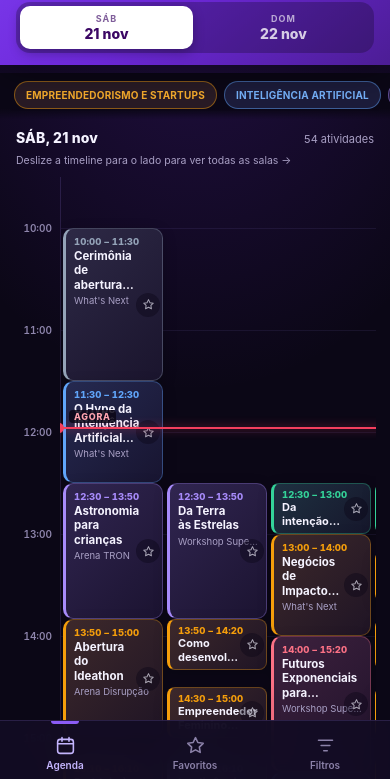
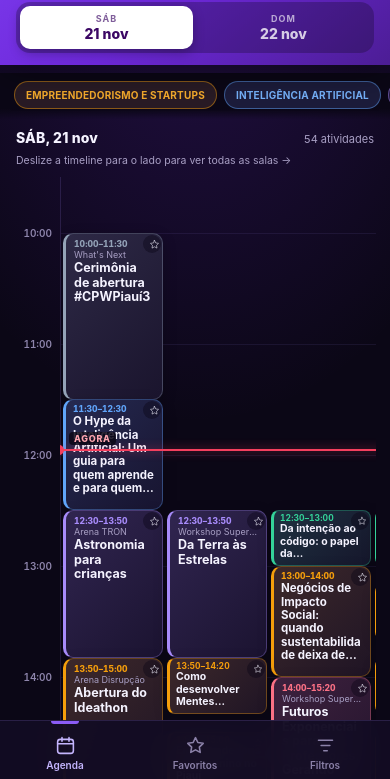
Before and after one commit to lucascarrias/cpw3, a website built with Vite: page index.html in a window 390 px wide. Shown: the part 60-839 px from the top of the page. Built offline with nearby package versions, Linux system fonts and the light colour scheme.

Commit message:
feat(timeline): make short and long card titles readable on mobile
Short (30 min) cards now get a 56px minimum height at a slightly larger
px-per-minute scale, tighter padding, an inline compact time label and a
3-line title clamp, so the title is no longer hidden. The favorite star
became a small corner overlay instead of stealing a column from every
title line.

Long cards compute their title clamp and font size from the available
height (up to 8 lines at 12.5px), keep the time on the first line and give
the room its own line in tall narrow columns. Overlap layout, data,
filtering and favorites are untouched.

```diff
--- a/src/main.ts
+++ b/src/main.ts
@@ -376,17 +376,57 @@ function renderAgenda(): void {
   maybeAutoScroll();
 }
 
+interface CardMetrics {
+  compact: boolean;
+  tall: boolean;
+  /** Wide columns fit the full time range and room on one line. */
+  wide: boolean;
+  /** Title lines that fit in the card's vertical space. */
+  lines: number;
+  /** Title font size in px, chosen from the available height. */
+  titlePx: number;
+}
+
+/**
+ * Derives readable typography from the card height. The vertical budget is the
+ * card height minus borders, padding, the time/room line(s) and their gaps, so
+ * the clamped title always uses the space that is actually left. Must stay in
+ * sync with the paddings/line-height used for `.session-card` in styles.css.
+ */
+function cardMetrics(height: number, columnWidth: number): CardMetrics {
+  const compact = height < 70;
+  const tall = height >= 112;
+  const wide = columnWidth >= 140;
+  const paddingY = compact ? 6 : tall ? 12 : 10;
+  // Tall narrow cards give the room its own line, so reserve two meta lines.
+  const metaHeight = (compact ? 9.5 : tall ? 10.5 : 10) + (tall && !wide ? 11 : 0);
+  const gap = compact ? 0 : 1;
+  const titlePx = tall ? 12.5 : compact ? 10.5 : 11.5;
+  const lineHeight = titlePx * 1.16;
+  const titleSpace = height - 2 - paddingY - metaHeight - gap;
+  const maxLines = tall ? 8 : 6;
+  const lines = Math.max(1, Math.min(maxLines, Math.floor(titleSpace / lineHeight)));
+  return { compact, tall, wide, lines, titlePx };
+}
+
 function renderCard(placed: PlacedSession, columnWidth: number): string {
   const { session, column, top, height } = placed;
   const category = session.categories[0] ?? '';
   const color = categoryColor(category);
   const isLong = durationMinutes(session.start, session.end) >= 240;
   const fav = isFavorite(session.id);
+  const metrics = cardMetrics(height, columnWidth);
+  // Narrow columns get the tighter time label so it leaves room for the star.
+  const timeLabel = metrics.wide
+    ? `${formatTime(session.start)} – ${formatTime(session.end)}`
+    : `${formatTime(session.start)}–${formatTime(session.end)}`;
   return `
-    <div class="session-card${height < 64 ? ' compact' : ''}${isLong ? ' long-session' : ''}${fav ? ' is-favorite' : ''}" role="button" tabindex="0" style="--cat:${color};top:${top}px;height:${height}px;left:${column * columnWidth + 2}px;width:${columnWidth - 4}px" data-session="${esc(session.id)}" aria-label="${esc(session.title)}, ${formatTime(session.start)}">
-      <span class="card-time">${formatTime(session.start)} – ${formatTime(session.end)}</span>
+    <div class="session-card${metrics.compact ? ' compact' : ''}${metrics.tall ? ' tall' : ''}${metrics.wide ? ' wide' : ' narrow'}${isLong ? ' long-session' : ''}${fav ? ' is-favorite' : ''}" role="button" tabindex="0" style="--cat:${color};--title-lines:${metrics.lines};--title-size:${metrics.titlePx}px;top:${top}px;height:${height}px;left:${column * columnWidth + 2}px;width:${columnWidth - 4}px" data-session="${esc(session.id)}" aria-label="${esc(session.title)}, ${formatTime(session.start)}">
+      <span class="card-meta">
+        <span class="card-time">${timeLabel}</span>
+        <span class="card-room">${esc(session.room)}</span>
+      </span>
       <span class="card-title">${esc(session.title)}</span>
-      <span class="card-room">${esc(session.room)}</span>
       ${isLong ? '<span class="card-continuous">Ativação contínua</span>' : ''}
       <button class="star-btn" data-fav="${esc(session.id)}" aria-pressed="${fav}" aria-label="${fav ? 'Remover dos favoritos' : 'Adicionar aos favoritos'}">
         ${starIcon()}
--- a/src/styles.css
+++ b/src/styles.css
@@ -306,7 +306,7 @@ p {
   z-index: 2;
   display: block;
   text-align: left;
-  padding: 7px 8px;
+  padding: 5px 7px;
   border-radius: 10px;
   border: 1px solid color-mix(in srgb, var(--cat) 32%, transparent);
   border-left: 3px solid var(--cat);
@@ -331,10 +331,18 @@ p {
     0 4px 16px rgba(0, 0, 0, 0.3);
 }
 
+.card-meta {
+  display: flex;
+  align-items: baseline;
+  gap: 4px;
+  min-width: 0;
+  line-height: 1.1;
+}
+
 .card-time {
-  display: block;
-  padding-right: 2px;
-  font-size: 9.5px;
+  flex: 0 1 auto;
+  min-width: 0;
+  font-size: 8.5px;
   font-weight: 800;
   font-variant-numeric: tabular-nums;
   color: var(--cat);
@@ -346,40 +354,79 @@ p {
 
 .card-title {
   display: -webkit-box;
-  -webkit-line-clamp: 3;
+  -webkit-line-clamp: var(--title-lines, 3);
   -webkit-box-orient: vertical;
   overflow: hidden;
-  margin-top: 2px;
-  font-size: 11.5px;
+  margin-top: 1px;
+  font-size: var(--title-size, 11.5px);
   font-weight: 700;
-  line-height: 1.25;
-  padding-right: 18px;
+  line-height: 1.16;
+  overflow-wrap: anywhere;
+}
+
+.session-card.tall {
+  padding: 6px 8px;
+}
+
+/* Tall, narrow cards have vertical room to spare, so the room gets its own
+   line instead of being squeezed next to the time. */
+.session-card.narrow.tall .card-meta {
+  flex-wrap: wrap;
+  row-gap: 1px;
+}
+
+.session-card.narrow.tall .card-room {
+  flex: 1 1 100%;
+  margin: 0;
+  text-align: left;
+}
+
+.session-card.wide .card-time {
+  font-size: 9.5px;
 }
 
 .session-card.compact {
-  padding-top: 5px;
-  padding-bottom: 4px;
+  padding: 3px 5px 3px 6px;
   border-radius: 8px;
 }
 
+.session-card.compact .card-meta {
+  gap: 2px;
+}
+
+.session-card.compact .card-time {
+  font-size: 8.5px;
+  font-weight: 700;
+}
+
 .session-card.compact .card-title {
-  -webkit-line-clamp: 2;
-  font-size: 11px;
-  margin-top: 1px;
+  margin-top: 0;
 }
 
 .session-card.compact .card-room {
   display: none;
 }
 
+/* Narrow cards can't show time and room on one line, and the title wins. */
+.session-card.narrow:not(.tall) .card-room {
+  display: none;
+}
+
 .card-room {
-  display: block;
-  margin-top: 3px;
-  font-size: 9.5px;
+  flex: 0 100 auto;
+  min-width: 0;
+  margin-left: auto;
+  margin-right: 19px;
+  font-size: 8.5px;
+  text-align: right;
   color: var(--muted);
   white-space: nowrap;
   overflow: hidden;
   text-overflow: ellipsis;
+}
+
+.session-card.tall .card-room {
+  font-size: 9px;
 }
 
 .star-btn {
@@ -396,9 +443,29 @@ p {
   color: rgba(245, 243, 255, 0.65);
 }
 
+/* Inside timeline cards the star is a small corner overlay, so it never steals
+   a column of horizontal space from wrapped title lines. */
 .star-btn svg {
   width: 13px;
   height: 13px;
+}
+
+.session-card .star-btn {
+  top: 1px;
+  right: 1px;
+  transform: none;
+  width: 18px;
+  height: 18px;
+}
+
+.session-card .star-btn svg {
+  width: 11px;
+  height: 11px;
+}
+
+.session-card.compact .star-btn svg {
+  width: 10px;
+  height: 10px;
 }
 
 .star-btn[aria-pressed='true'] {
--- a/src/timeline.ts
+++ b/src/timeline.ts
@@ -1,8 +1,10 @@
 import type { PlacedSession, Session } from './types';
 import { durationMinutes, minutesIntoDay } from './data';
 
-export const PX_PER_MINUTE = 1.7;
-export const MIN_CARD_HEIGHT = 44;
+// Slightly generous vertical scale so 30-minute slots (the shortest common
+// session) get ~56px of room for a readable title on narrow phones.
+export const PX_PER_MINUTE = 1.85;
+export const MIN_CARD_HEIGHT = 56;
 export const TIMELINE_PADDING_MIN = 10;
 
 interface Interval {
```
